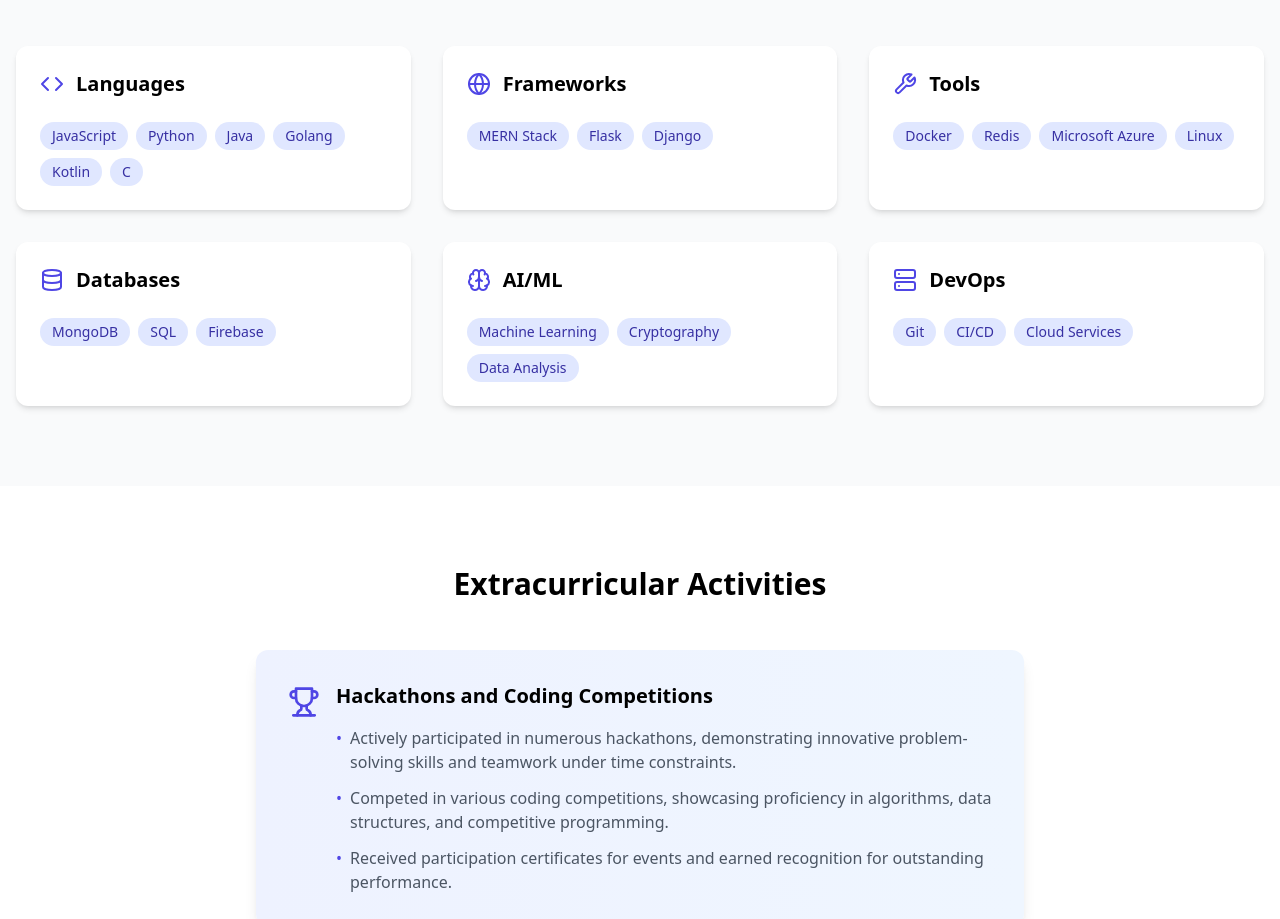
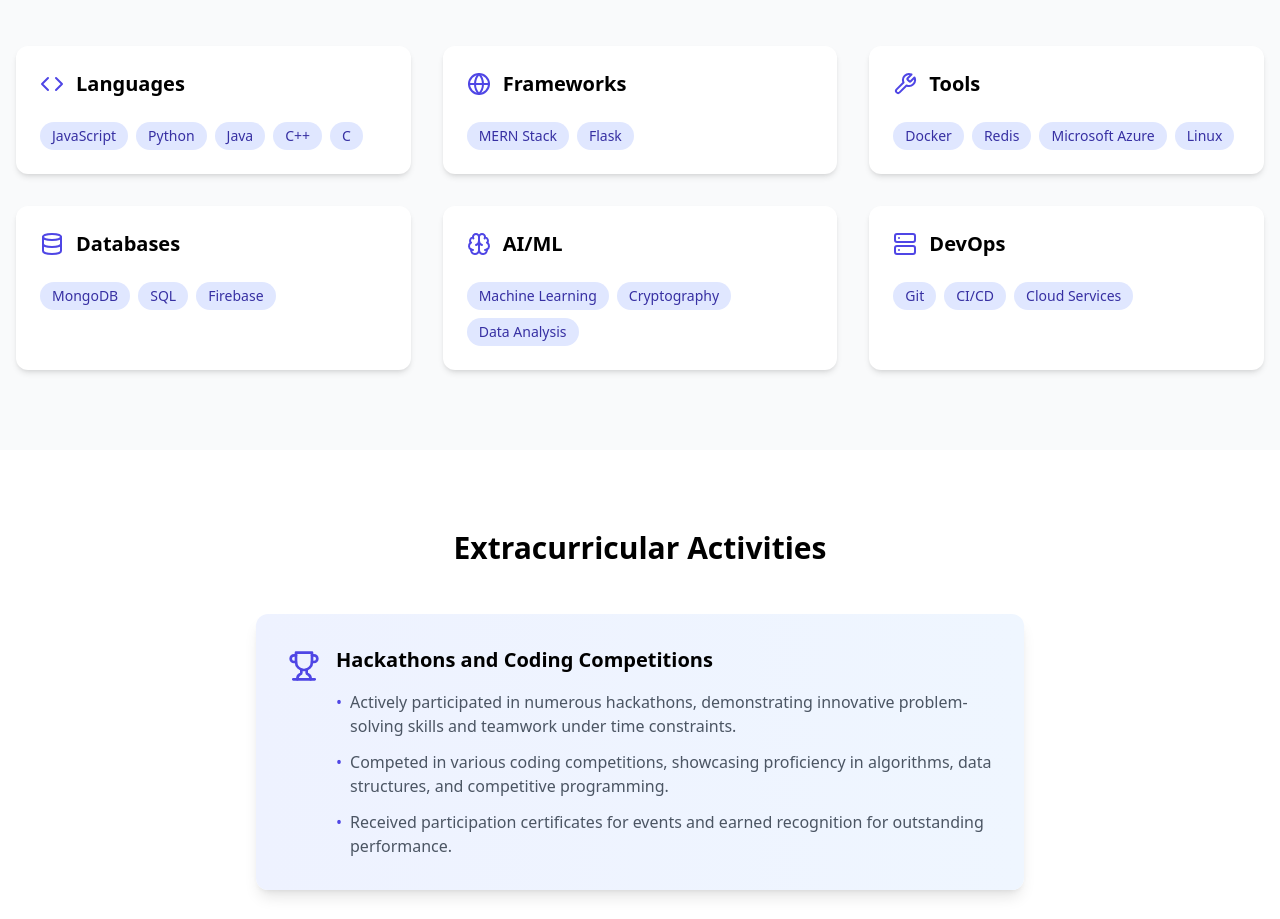
Before and after one commit to Tajmaha8849/Portfolio, a React (Vite) app: page / in a window 1280 px wide. Shown: the part 4292-5211 px from the top of the page. Built offline with nearby package versions, Linux system fonts and the light colour scheme.

Commit message:
Update Skills.tsx

```diff
--- a/src/components/Skills.tsx
+++ b/src/components/Skills.tsx
@@ -5,12 +5,12 @@
   {
     title: 'Languages',
     icon: <Code className="w-6 h-6" />,
-    skills: ['JavaScript', 'Python', 'Java', 'Golang', 'Kotlin', 'C'],
+    skills: ['JavaScript', 'Python', 'Java', 'C++', 'C'],
   },
   {
     title: 'Frameworks',
     icon: <Globe className="w-6 h-6" />,
-    skills: ['MERN Stack', 'Flask', 'Django'],
+    skills: ['MERN Stack', 'Flask'],
   },
   {
     title: 'Tools',
```
